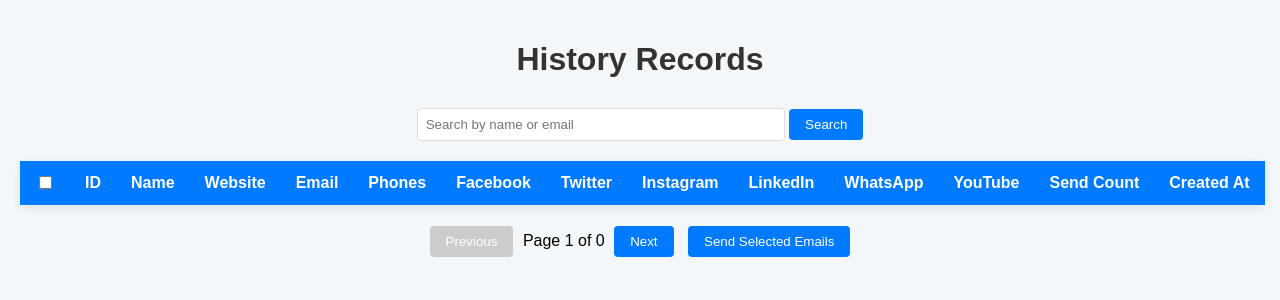
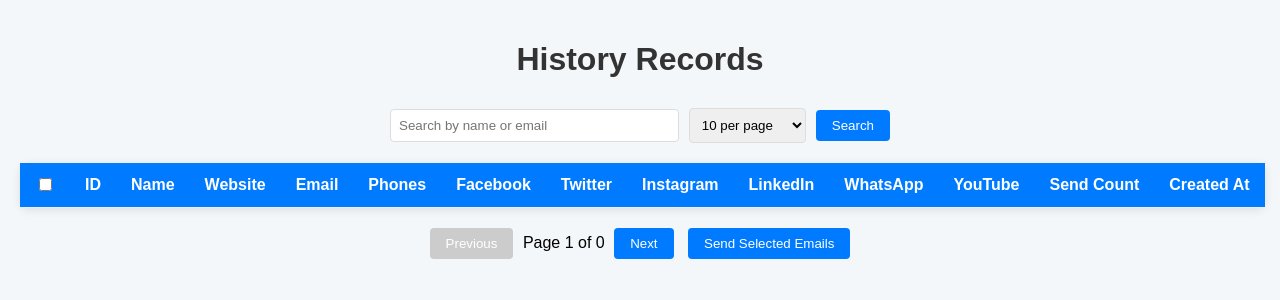
Before and after one commit to wvqkhn/google_maps, a Flask app: page /history in a window 1280 px wide. Shown: the top 300 px of the page. Run offline with Flask 3, Linux system fonts and the light colour scheme; the visitor is signed in with stand-in values (Sample User, id 1); data that the repository does not hold is empty.

Commit message:
feat:history page select

```diff
--- a/templates/history.html
+++ b/templates/history.html
@@ -19,10 +19,19 @@
             max-width: 500px;
             margin: 0 auto 20px;
             text-align: center;
+            display: flex;
+            justify-content: center;
+            align-items: center;
+            gap: 10px;
         }
         #search-form input[type="text"] {
             padding: 8px;
-            width: 70%;
+            width: 60%;
+            border: 1px solid #ddd;
+            border-radius: 4px;
+        }
+        #search-form select {
+            padding: 8px;
             border: 1px solid #ddd;
             border-radius: 4px;
         }
@@ -95,6 +104,12 @@
     <h1>History Records</h1>
     <form id="search-form">
         <input type="text" id="search-query" placeholder="Search by name or email">
+        <select id="page-size">
+            <option value="10">10 per page</option>
+            <option value="20">20 per page</option>
+            <option value="50">50 per page</option>
+            <option value="100">100 per page</option>
+        </select>
         <button type="submit">Search</button>
     </form>
     <table id="history-table">
@@ -134,8 +149,9 @@
         const pageInfo = document.getElementById('page-info');
         const selectAllCheckbox = document.getElementById('select-all');
         const sendSelectedBtn = document.getElementById('send-selected-btn');
+        const pageSizeSelect = document.getElementById('page-size');
         let currentPage = 1;
-        const pageSize = 10;
+        let pageSize = parseInt(pageSizeSelect.value); // 初始值从下拉框获取
 
         function formatField(value) {
             if (value && value.startsWith('http')) {
@@ -144,8 +160,8 @@
             return value || 'N/A';
         }
 
-        function fetchHistory(page, query = '') {
-            fetch(`/get_history?page=${page}&size=${pageSize}&query=${encodeURIComponent(query)}`)
+        function fetchHistory(page, size, query = '') {
+            fetch(`/get_history?page=${page}&size=${size}&query=${encodeURIComponent(query)}`)
                 .then(response => response.json())
                 .then(data => {
                     historyTableBody.innerHTML = '';
@@ -180,27 +196,40 @@
                 });
         }
 
+        // 搜索表单提交事件
         searchForm.addEventListener('submit', function(e) {
             e.preventDefault();
             const query = document.getElementById('search-query').value;
+            pageSize = parseInt(pageSizeSelect.value); // 更新 pageSize
             currentPage = 1;
-            fetchHistory(currentPage, query);
+            fetchHistory(currentPage, pageSize, query);
         });
 
+        // 每页显示数量变化事件
+        pageSizeSelect.addEventListener('change', function() {
+            pageSize = parseInt(this.value);
+            currentPage = 1;
+            const query = document.getElementById('search-query').value;
+            fetchHistory(currentPage, pageSize, query);
+        });
+
+        // 上一页
         prevBtn.addEventListener('click', function() {
             if (currentPage > 1) {
                 currentPage--;
                 const query = document.getElementById('search-query').value;
-                fetchHistory(currentPage, query);
+                fetchHistory(currentPage, pageSize, query);
             }
         });
 
+        // 下一页
         nextBtn.addEventListener('click', function() {
             const query = document.getElementById('search-query').value;
             currentPage++;
-            fetchHistory(currentPage, query);
+            fetchHistory(currentPage, pageSize, query);
         });
 
+        // 全选/取消全选
         selectAllCheckbox.addEventListener('change', function() {
             const checkboxes = document.querySelectorAll('.select-row');
             checkboxes.forEach(checkbox => {
@@ -208,6 +237,7 @@
             });
         });
 
+        // 发送选中邮箱
         sendSelectedBtn.addEventListener('click', function() {
             const selectedCheckboxes = document.querySelectorAll('.select-row:checked');
             const selectedEmails = Array.from(selectedCheckboxes)
@@ -224,7 +254,7 @@
         });
 
         // 初始加载第一页
-        fetchHistory(currentPage);
+        fetchHistory(currentPage, pageSize);
     </script>
 </body>
 </html>
```
